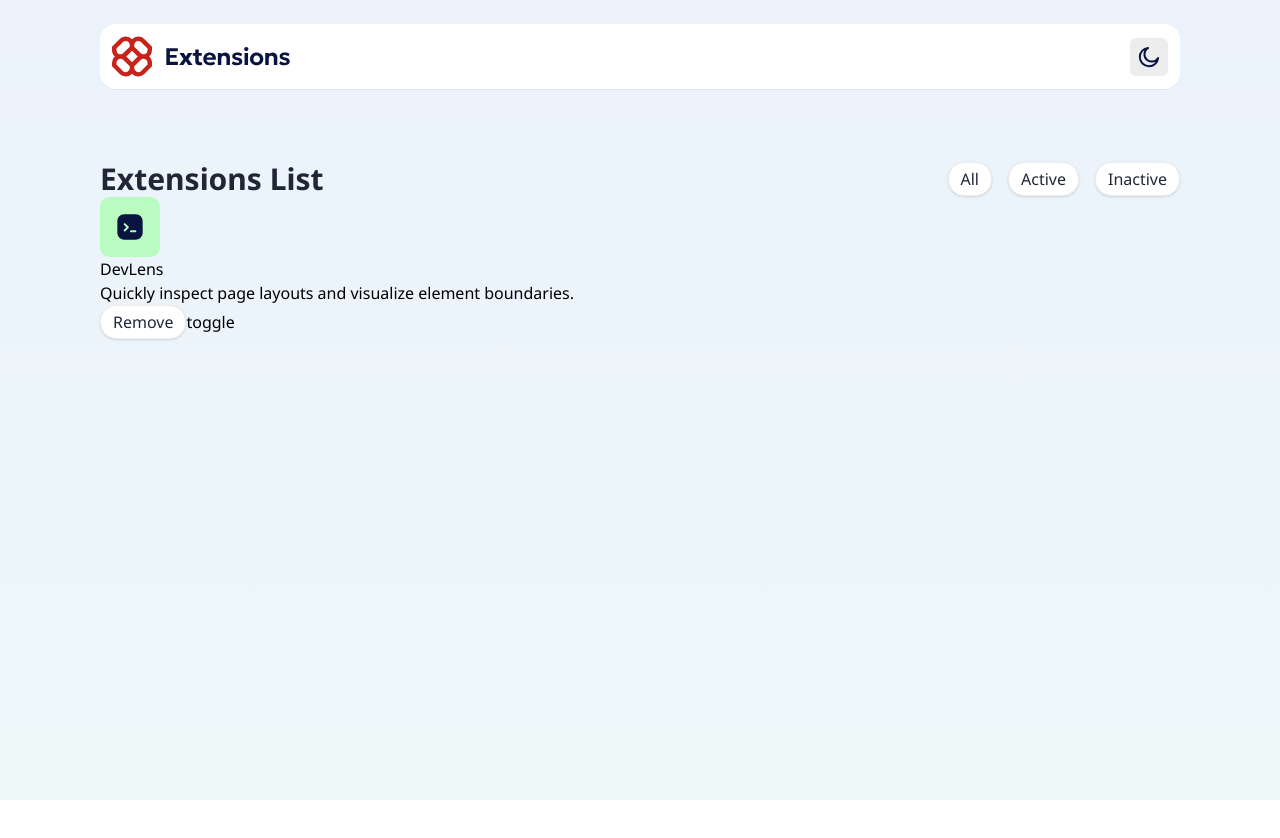
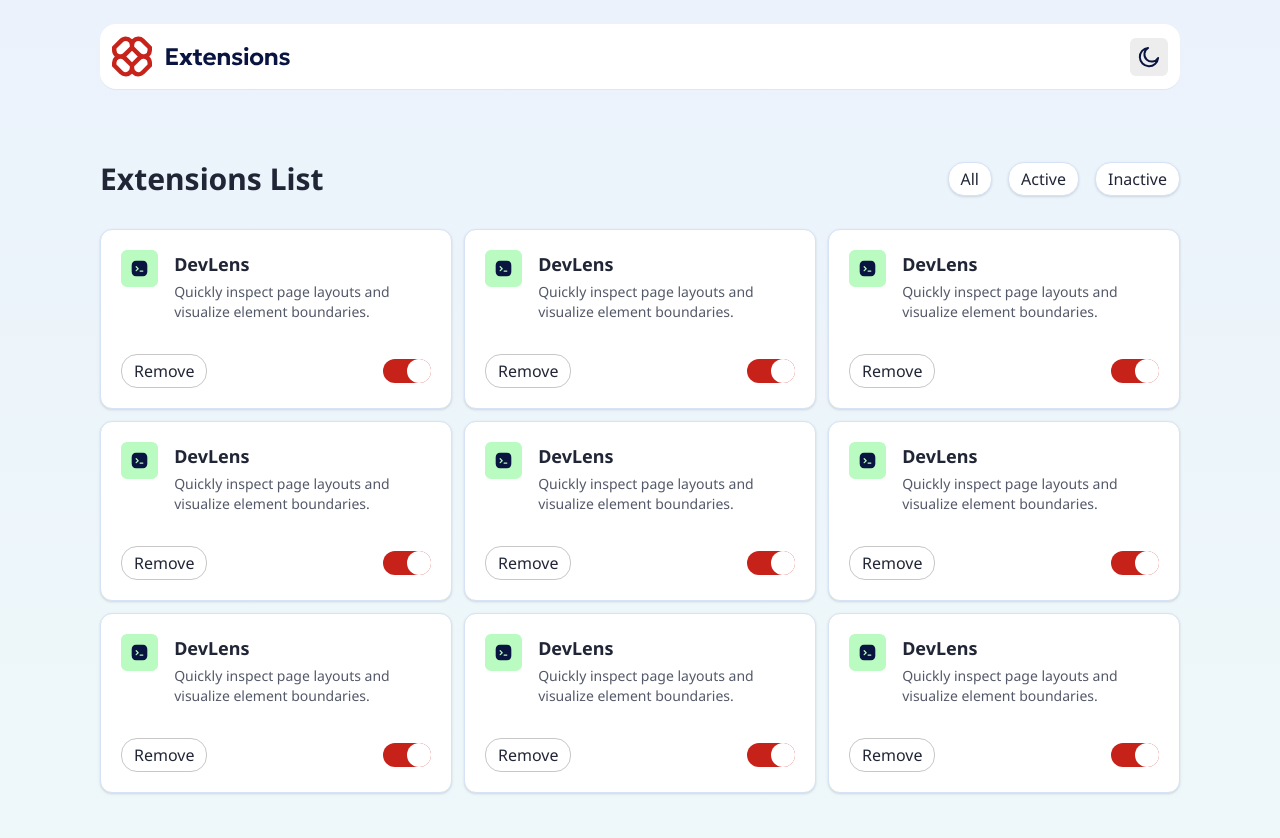
Before and after one commit to NitiemaAllassane/extentions-manager, a React (Vite) app: page / in a window 1280 px wide. Shown: the top 838 px of the page. Before the commit the page ends 800 px from the top, so only its background shows below. Built offline with nearby package versions, Linux system fonts and the light colour scheme; a web font is replaced by a local one.

Commit message:
Add: Add ExtensionCard style

```diff
--- a/package.json
+++ b/package.json
@@ -11,6 +11,7 @@
   },
   "dependencies": {
     "@tailwindcss/vite": "^4.3.0",
+    "clsx": "^2.1.1",
     "react": "^19.2.6",
     "react-dom": "^19.2.6",
     "tailwindcss": "^4.3.0"
--- a/src/App.tsx
+++ b/src/App.tsx
@@ -6,7 +6,7 @@ function App() {
 
   return (
     <>
-      <main className="bg-main-light min-h-dvh">
+      <main className="bg-main-light min-h-dvh pb-12">
         <Header  />
 
         <section className="mt-24">
@@ -14,7 +14,15 @@ function App() {
             <div>
               <Navigation  />
             </div>
-            <div>
+            <div className="mt-8 grid grid-cols-3 gap-3">
+              <ExtensionCard  />
+              <ExtensionCard  />
+              <ExtensionCard  />
+              <ExtensionCard  />
+              <ExtensionCard  />
+              <ExtensionCard  />
+              <ExtensionCard  />
+              <ExtensionCard  />
               <ExtensionCard  />
             </div>
           </div>
--- a/src/components/ExtensionCard.tsx
+++ b/src/components/ExtensionCard.tsx
@@ -1,11 +1,33 @@
 import iconMap from '../assets/images/logo-console-plus.svg'
-import ActionButton from './ActionButton';
+
+// interface ExtensionCardProps {
+//     logo: string;
+//     name: string;
+//     description: string;
+//     isActive: boolean;
+// }
 
 
 function ToggleButton() {
     return (
-        <button>
-            toggle
+        <button className='inline-block w-12 h-6 bg-red-700 rounded-2xl relative'>
+            <span
+                className='inline-block w-6 aspect-square
+                rounded-full bg-white absolute top-0 right-0 cursor-pointer'
+            >
+            </span>
+        </button>
+    )
+}
+
+function RemoveButton({ text }: { text: string }) {
+    return (
+        <button
+            className="inline-block bg-white border border-neutral-300
+            px-3 py-1 rounded-2xl cursor-pointer
+            text-neutral-800 font-normal"
+        >
+            {text}
         </button>
     )
 }
@@ -13,20 +35,20 @@ function ToggleButton() {
 
 function ExtensionCard() {
     return (
-        <article>
+        <article className='bg-white p-5 rounded-xl shadow-sm border border-neutral-200'>
             <div>
-                <div>
+                <div className='flex gap-4 mb-8'>
                     <figure>
                         <img src={iconMap} alt="Simple test" />
                     </figure>
                     <div>
-                        <h3>DevLens</h3>
-                        <p>Quickly inspect page layouts and visualize element boundaries.</p>
+                        <h3 className='text-neutral-800 font-bold text-lg mb-1'>DevLens</h3>
+                        <p className='text-neutral-600 text-sm'>Quickly inspect page layouts and visualize element boundaries.</p>
                     </div>
                 </div>
 
-                <div>
-                    <ActionButton text='Remove'  />
+                <div className='flex items-center justify-between'>
+                    <RemoveButton text='Remove'  />
                     <ToggleButton  />
                 </div>
             </div>
--- a/src/components/Navigation.tsx
+++ b/src/components/Navigation.tsx
@@ -1,4 +1,4 @@
-import ActionButton from "./ActionButton";
+import TabButton from "./TabButton";
 
 
 function Navigation() {
@@ -9,9 +9,9 @@ function Navigation() {
                     Extensions List
                 </h1>
                 <ul className="flex items-center gap-4">
-                    <ActionButton text="All"  />
-                    <ActionButton text="Active"  />
-                    <ActionButton text="Inactive"  />
+                    <TabButton text="All"  />
+                    <TabButton text="Active"  />
+                    <TabButton text="Inactive"  />
                 </ul>
             </div>
         </nav>
--- a/src/components/ActionButton.tsx
+++ b/src/components/TabButton.tsx
@@ -1,7 +1,7 @@
-function ActionButton({ text }: { text: string }) {
+function TabButton({ text }: { text: string }) {
     return (
         <button
-            className="inline-block bg-white border border-neutral-100
+            className="inline-block bg-white border border-neutral-200
             shadow-sm px-3 py-1 rounded-2xl cursor-pointer
             text-neutral-800 font-normal"
         >
@@ -10,4 +10,4 @@ function ActionButton({ text }: { text: string }) {
     )
 }
 
-export default ActionButton;
+export default TabButton;
```
Also changed, not shown: 1 other file (tests, documents, lock files or other folders).
